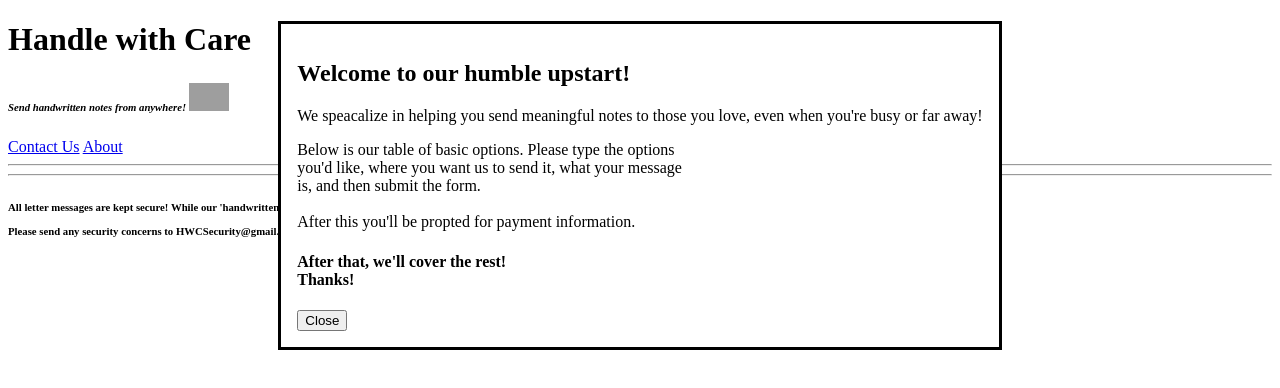
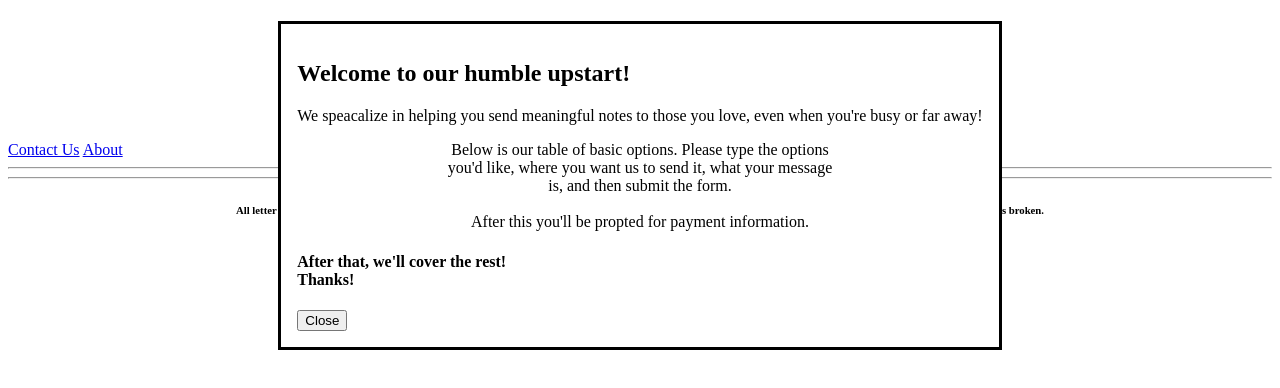
Before and after one commit to Shazookie/Portfolio-WebPage, a plain HTML site: page index.html in a window 1280 px wide. Drawn offline with Linux system fonts and the light colour scheme; grey boxes are pictures that could not be loaded.

Commit message:
link styles

```diff
--- a/index.html
+++ b/index.html
@@ -7,10 +7,7 @@
 
 <head>
     <title>SeamusSommersPortfolio</title>
-    <style>
-
-
-    </style>
+    <link rel="stylesheet" href="style.css">
 </head>
 
 
--- a/style.css
+++ b/style.css
@@ -10,7 +10,7 @@
     line-height: 1.3;
 }
 
-  Centered {
+  p, h1 {
     text-align: center;
   }
 
```
